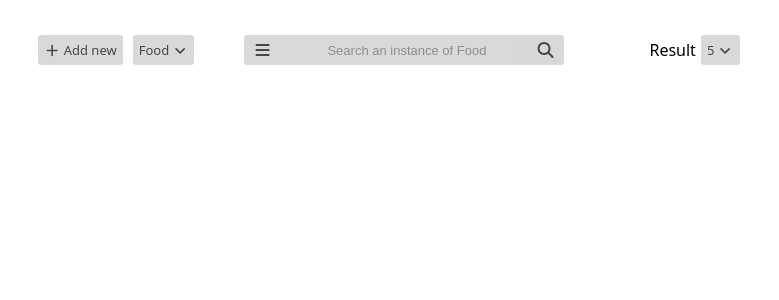
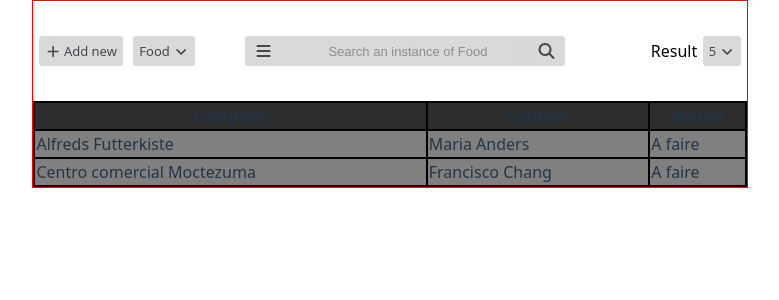
Before and after one commit to Bokode/StocKeeperPlus_Website, a React (Vite) app: page / in a window 1280 px wide. Shown: the top 300 px of the page, without its empty margins (251-1030 px from the left). Built offline with nearby package versions, Linux system fonts and the light colour scheme.

Commit message:
Start of the link with the API

```diff
--- a/src/App.css
+++ b/src/App.css
@@ -1,4 +1,5 @@
 .containerApp {
   width: 100%;
   height: 100%;
+  border: 1px solid red;
 }
--- a/src/App.jsx
+++ b/src/App.jsx
@@ -1,10 +1,28 @@
 import './App.css'
+import ContentTable from './components/contentTable/contentTable';
 import Topbar from './components/topBar/topBar';
+import { useState } from 'react';
 
 function App() {
+  const listTable = ["Food", "FoodUser", "User", "IngredientAmount", "Recipe", "Store", "FoodStore"];
+  const listNumber = [5, 10, 20, 50];
+  const [indexTable, setIndexTable] = useState(0);
+  const [indexNumber, setIndexNumber] = useState(0);
+  const [data, setData] = useState(null)
+
+  function handleClick() {
+    fetch('http://localhost:3001/food/all')
+      .then(response => response.json())
+      .then(json => setData(json))
+      .catch(error => console.error(error));
+
+    console.log(data);
+  }
+
   return (
     <div className='containerApp'>
-      <Topbar />
+      <Topbar listTable={listTable} listNumber={listNumber} indexTable={indexTable} indexNumber={indexNumber} setIndexTable={setIndexTable} setIndexNumber={setIndexNumber} handleClick={handleClick}/>
+      <ContentTable/>
     </div>
   )
 }
--- /dev/null
+++ b/src/components/contentTable/contentTable.css
@@ -0,0 +1,12 @@
+.containerTable {
+    width: 100%;
+    background-color: black;
+}
+
+.headerColumn {
+    background-color: #2d2d2d;
+}
+
+.contentColumn {
+    background-color: grey;
+}
--- /dev/null
+++ b/src/components/contentTable/contentTable.jsx
@@ -0,0 +1,27 @@
+import './contentTable.css'
+
+function ContentTable() {
+  return (
+    <table className='containerTable'>
+      <tbody>
+        <tr className='columnTable'>
+            <th className='headerColumn'>Company</th>
+            <th className='headerColumn'>Contact</th>
+            <th className='headerColumn'>Action</th>
+        </tr>
+        <tr className='columnTable'>
+            <td className='contentColumn'>Alfreds Futterkiste</td>
+            <td className='contentColumn'>Maria Anders</td>
+            <td className='contentColumn'>A faire</td>
+        </tr>
+        <tr className='columnTable'>
+            <td className='contentColumn'>Centro comercial Moctezuma</td>
+            <td className='contentColumn'>Francisco Chang</td>
+            <td className='contentColumn'>A faire</td>
+        </tr>
+      </tbody>
+    </table>
+  )
+}
+
+export default ContentTable;
--- a/src/components/listButton/listButton.jsx
+++ b/src/components/listButton/listButton.jsx
@@ -4,7 +4,6 @@ import { faAngleDown } from "@fortawesome/free-solid-svg-icons";
 
 function ListButton({ list, index, setIndex }) {
   return (
-    <>
     <div className='containerDropdown'>
       <button className="buttonDropdown">
         <p className='textButton'>{list[index]}</p>
@@ -18,7 +17,6 @@ function ListButton({ list, index, setIndex }) {
         }
       </div>
     </div>
-  </>
   )
 }
 
--- a/src/components/searchBar/searchBar.css
+++ b/src/components/searchBar/searchBar.css
@@ -22,3 +22,7 @@
     width: 100%;
     margin-left: 5px;
 }
+
+.searchIcon:hover {
+    cursor: pointer;
+}
--- a/src/components/searchBar/searchBar.jsx
+++ b/src/components/searchBar/searchBar.jsx
@@ -3,14 +3,14 @@ import { FontAwesomeIcon } from "@fortawesome/react-fontawesome";
 import { faBars } from "@fortawesome/free-solid-svg-icons";
 import { faMagnifyingGlass } from "@fortawesome/free-solid-svg-icons";
 
-function SearchBar({ list, index}) {
+function SearchBar({ list, index, handleClick}) {
   const placeholder = "Search an instance of " + list[index];
 
   return (
     <div className="containerSearchBar">
       <FontAwesomeIcon icon={faBars} />
       <input className="inputSearchBar" placeholder={placeholder} id="id"/>
-      <FontAwesomeIcon icon={faMagnifyingGlass} onClick={() => console.log("search launched")}/>
+      <FontAwesomeIcon icon={faMagnifyingGlass} className="searchIcon" onClick={() => handleClick()}/>
     </div>
   );
 }
--- a/src/components/topBar/topBar.css
+++ b/src/components/topBar/topBar.css
@@ -2,7 +2,7 @@
     display: flex;
     flex-direction: row;
     justify-content: space-around;
-    margin-top: 30px;
+    margin: 30px 0;
 }
 
 .textResultTopBar {
--- a/src/components/topBar/topBar.jsx
+++ b/src/components/topBar/topBar.jsx
@@ -2,19 +2,14 @@ import "./topBar.css"
 import AddButton from "../addButton/addButton";
 import SearchBar from "../searchBar/searchBar";
 import ListButton from "../listButton/listButton";
-import { useState } from "react";
 
-function Topbar() {
-  const listTable = ["Food", "FoodUser", "User", "IngredientAmount", "Recipe", "Store", "FoodStore"];
-  const listNumber = [5, 10, 20, 50];
-  const [indexTable, setIndexTable] = useState(0);
-  const [indexNumber, setIndexNumber] = useState(0);
+function Topbar({ listTable, listNumber, indexTable, indexNumber, setIndexTable, setIndexNumber, handleClick}) {
 
   return (
     <div className="containerTopBar">
       <AddButton />
       <ListButton list={listTable} index={indexTable} setIndex={setIndexTable}/>
-      <SearchBar list={listTable} index={indexTable} setIndex={setIndexTable}/>
+      <SearchBar list={listTable} index={indexTable} setIndex={setIndexTable} handleClick={handleClick}/>
       <p className="textResultTopBar">Result </p>
       <ListButton list={listNumber} index={indexNumber} setIndex={setIndexNumber}/>
     </div>
```
